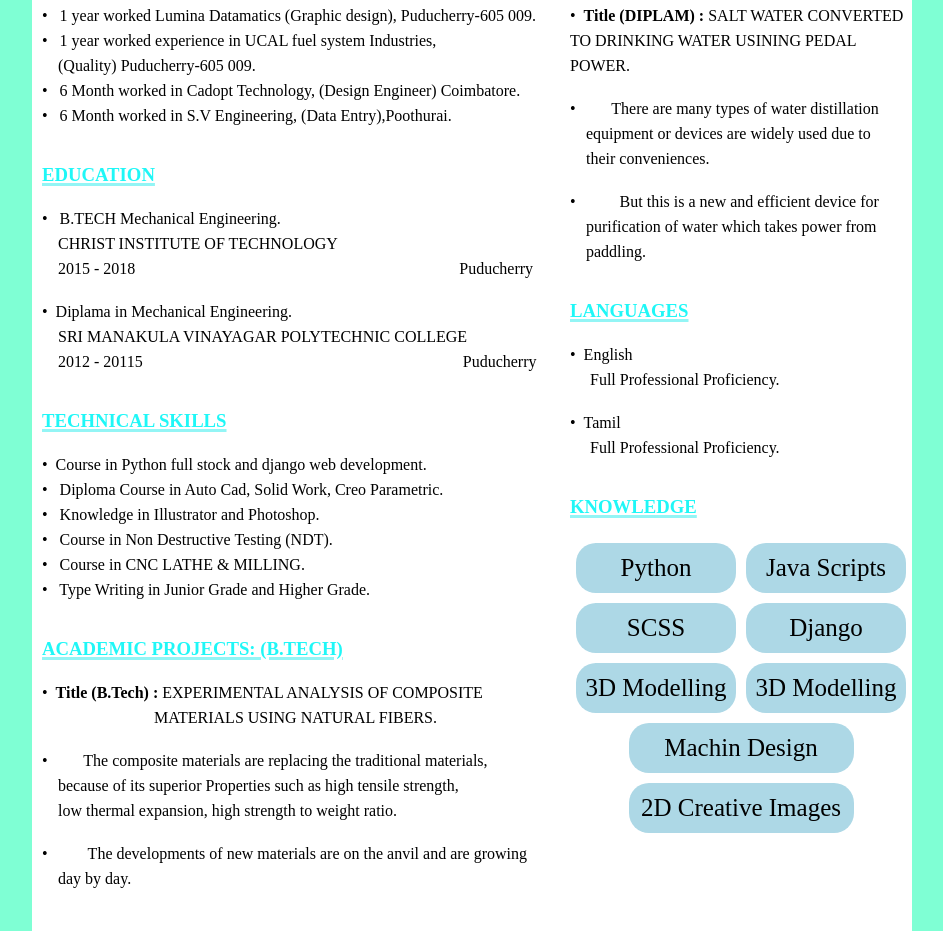
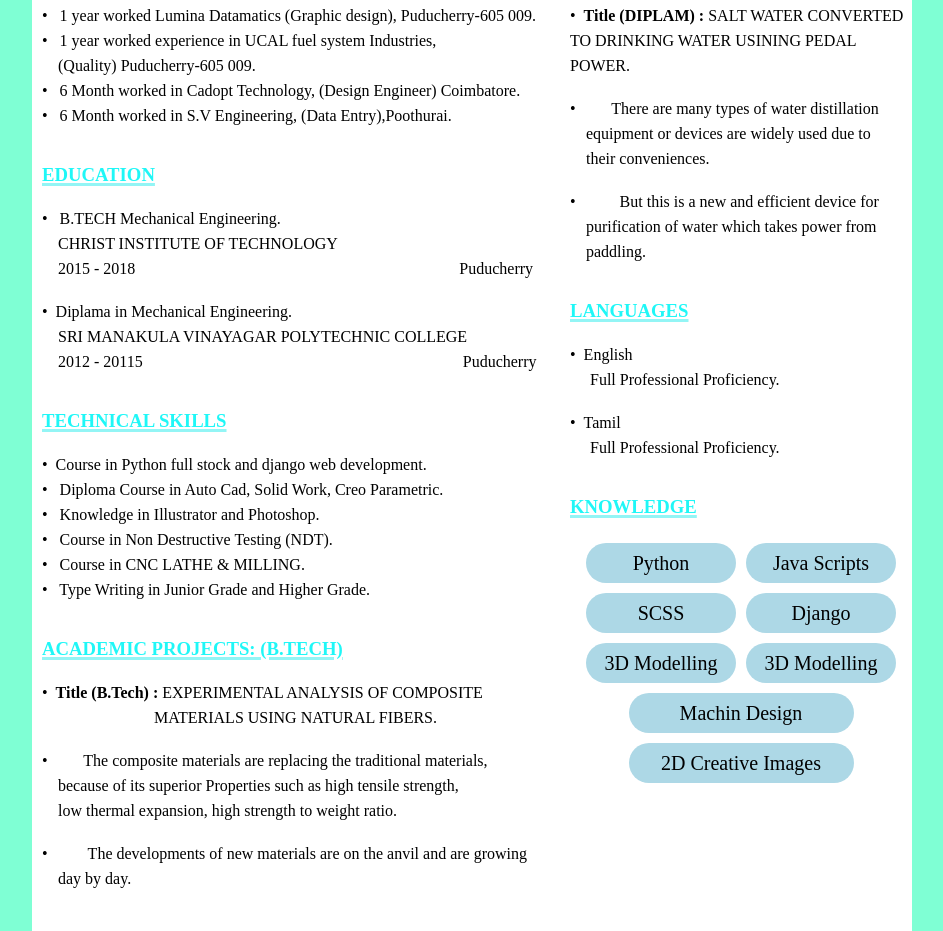
Before and after one commit to Jaichandiru/Resume, a plain HTML site: page index.html in a window 1280 px wide. Shown: the part 369-1300 px from the top of the page, without its empty margins (168-1111 px from the left). Drawn offline with Linux system fonts and the light colour scheme.

Commit message:
Add files via upload

```diff
--- a/style.scss
+++ b/style.scss
@@ -153,26 +153,26 @@ body{
         justify-content: center;
         flex-wrap: wrap;
         .box{
-            height: 50px;
-            width: 160px;
+            height: 40px;
+            width: 150px;
             background-color: lightblue;
             display: flex;
             align-items: center;
             justify-content: center;
             margin: 5px;
-            font-size: 25px;
+            font-size: 20px;
             border-radius: 20px;
 
         }
         .boxh{
-            height: 50px;
+            height: 40px;
             width: 225px;
             background-color: lightblue;
             display: flex;
             align-items: center;
             justify-content: center;
             margin: 5px;
-            font-size: 25px;
+            font-size: 20px;
             border-radius: 20px;
 
         }
```
Also changed, not shown: style.css.
